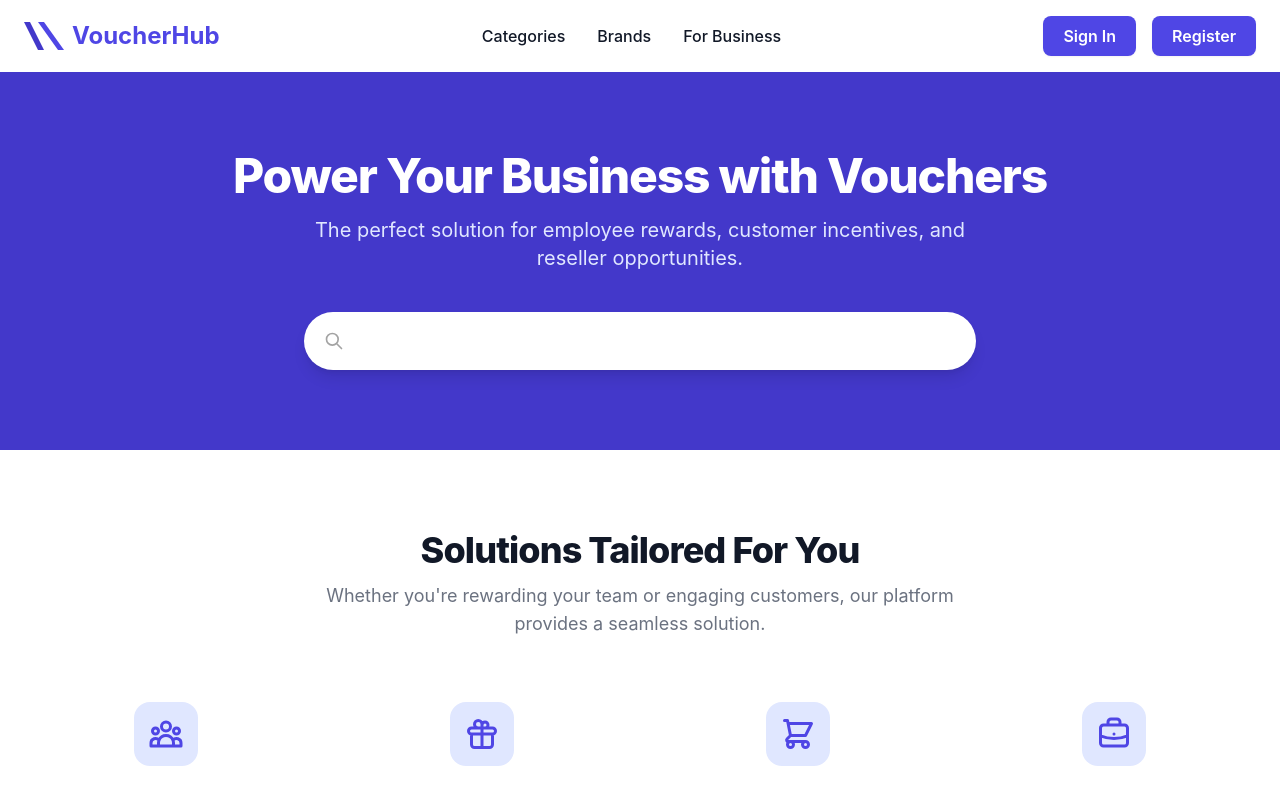
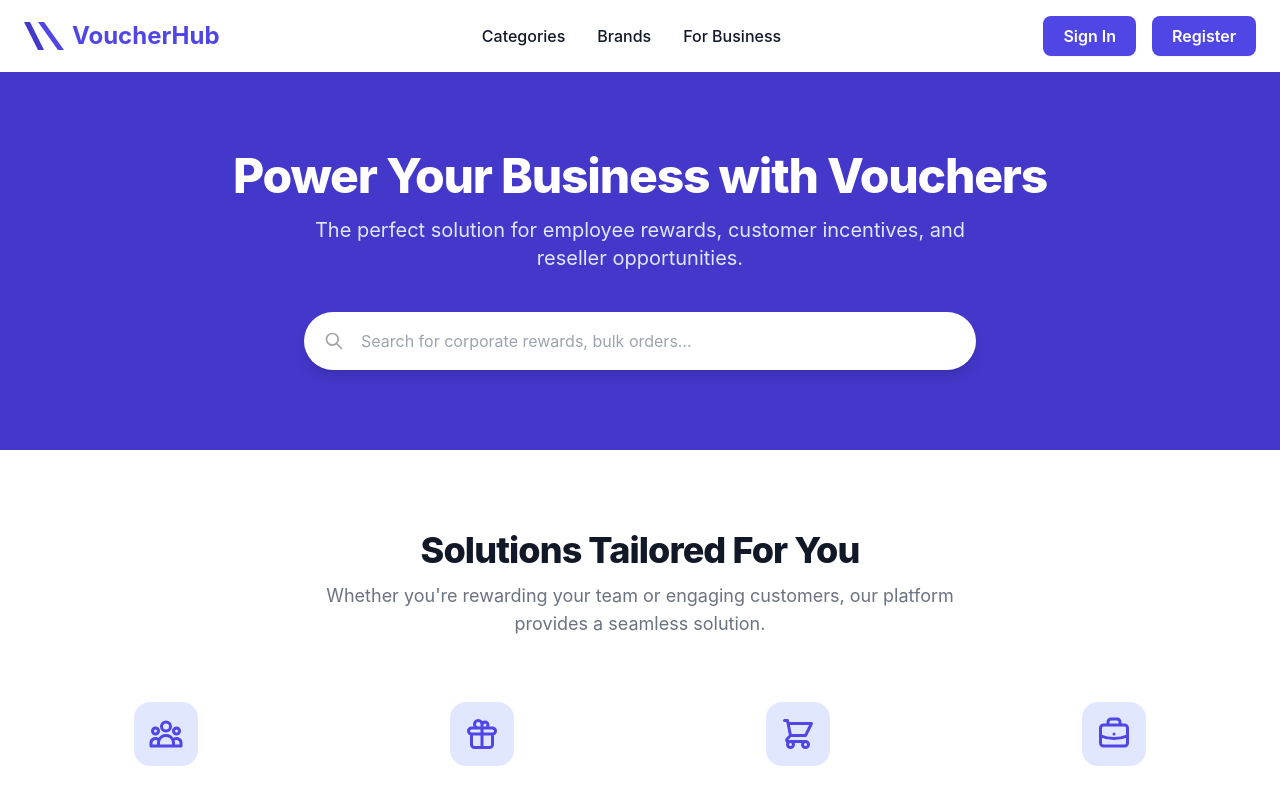
Before and after one commit to efemena-elvis/ruvyn-voucher, a Vue app: page /for-business in a window 1280 px wide. Shown: the top 790 px of the page. Built offline with nearby package versions, Linux system fonts and the light colour scheme; the HTML template or start-up script is replaced by a standard one.

Commit message:
First iteration of voucher hub v1

```diff
--- a/src/views/ForBusinessPage.vue
+++ b/src/views/ForBusinessPage.vue
@@ -10,6 +10,7 @@
       <HeroBanner
         headline="Power Your Business with Vouchers"
         subheadline="The perfect solution for employee rewards, customer incentives, and reseller opportunities."
+        search-placeholder="Search for corporate rewards, bulk orders..."
       />
 
       <FeatureHighlight
```
